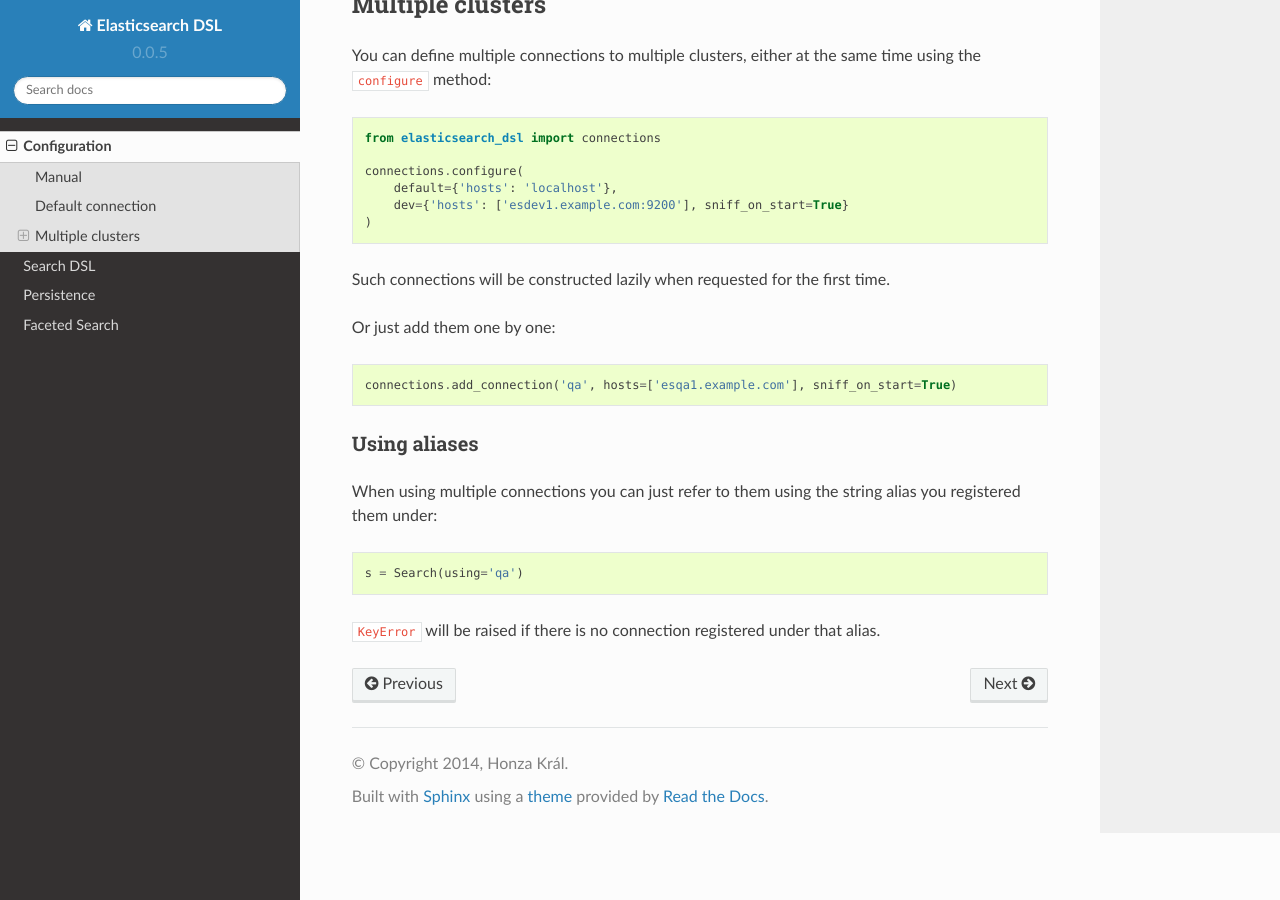
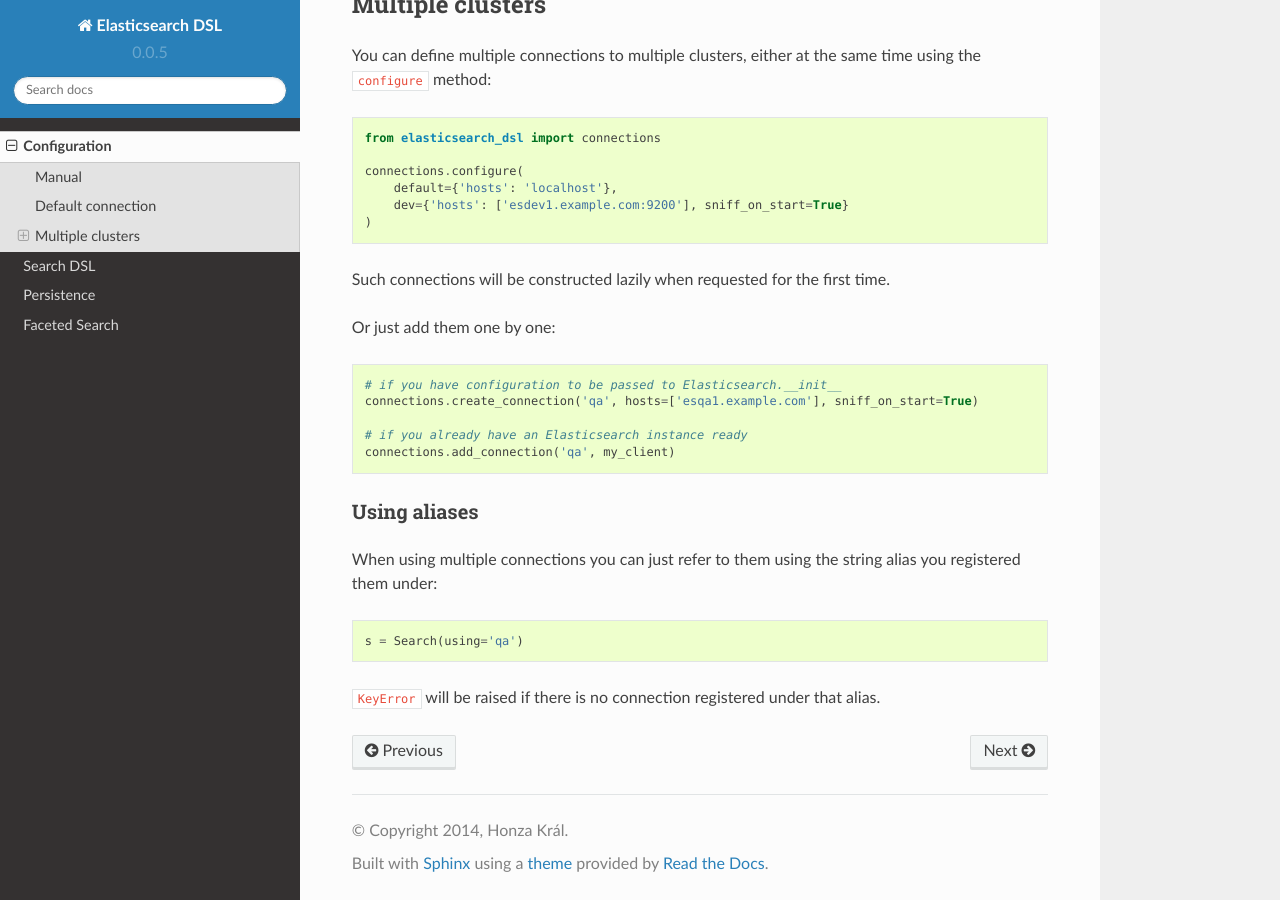
Before and after one commit to elastic/elasticsearch-dsl-py, a Sphinx documentation site: the page built from docs/configuration.rst, in a window 1280 px wide and 900 px high, scrolled down 1056 px. Built offline with Sphinx 7.4.7 and the Read the Docs theme 2.0.0, drawn with Linux system fonts in a browser that asks for light colours.

Commit message:
Fix and clarify configuration examples.
Fixes #214 Thanks dangmocrang

```diff
--- a/docs/configuration.rst
+++ b/docs/configuration.rst
@@ -70,7 +70,11 @@ Or just add them one by one:
 
 .. code:: python
 
-    connections.add_connection('qa', hosts=['esqa1.example.com'], sniff_on_start=True)
+    # if you have configuration to be passed to Elasticsearch.__init__
+    connections.create_connection('qa', hosts=['esqa1.example.com'], sniff_on_start=True)
+
+    # if you already have an Elasticsearch instance ready
+    connections.add_connection('qa', my_client)
 
 Using aliases
 ~~~~~~~~~~~~~
```
